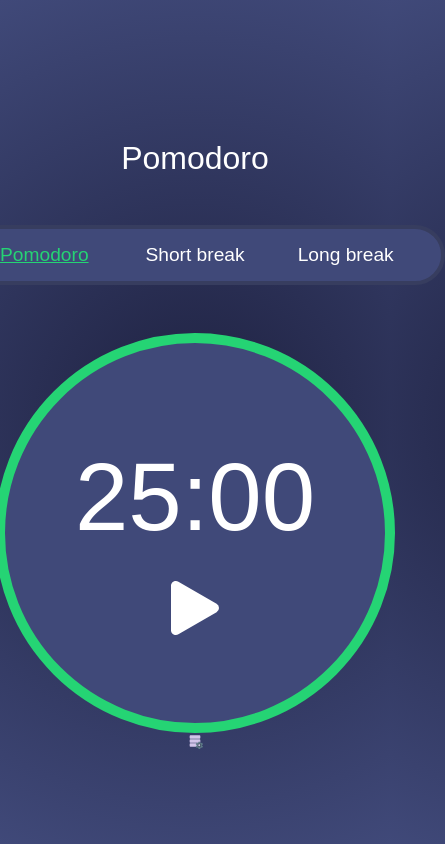
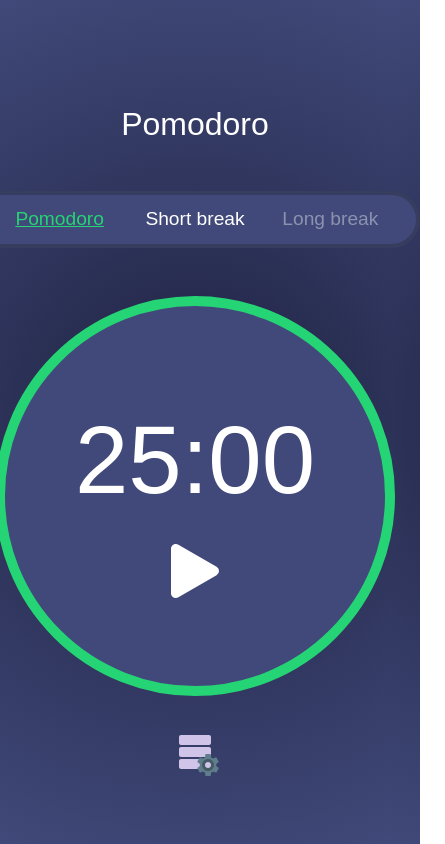
Before and after one commit to LuisMarchio03/pomodoro-app, a React (Vite) app: page / in a window 390 px wide. Shown: the whole page, 445 px wide, since content can reach past the window. Built offline with nearby package versions, Linux system fonts and the light colour scheme.

Commit message:
pomodoro-app

```diff
--- a/package.json
+++ b/package.json
@@ -9,6 +9,7 @@
   "dependencies": {
     "react": "^17.0.0",
     "react-dom": "^17.0.0",
+    "react-hot-toast": "^2.1.0",
     "react-icons": "^4.2.0",
     "react-router-dom": "^5.2.0",
     "sass": "^1.37.2"
--- a/src/hooks/useTimer.tsx
+++ b/src/hooks/useTimer.tsx
@@ -41,6 +41,11 @@ export function useTimer() {
     setActive(true);
   }
 
+  function pauseCountdown() {
+    setActive(false);
+    setTime(time);
+  }
+
   return {
     time,
     setTime,
@@ -58,6 +63,7 @@ export function useTimer() {
     minuteShortBreakRight,
     secondShortBreakLeft,
     secondShortBreakRight,
-    startCountdown
+    startCountdown,
+    pauseCountdown
   };
 }
--- a/src/pages/Home/index.tsx
+++ b/src/pages/Home/index.tsx
@@ -3,6 +3,7 @@ import { useTimer } from "../../hooks/useTimer";
 
 import { FcDataConfiguration } from "react-icons/fc";
 import { BsPlayFill } from "react-icons/bs";
+import { BsFillPauseFill } from "react-icons/bs";
 
 import "./style.scss";
 
@@ -25,6 +26,7 @@ export function Home() {
     secondShortBreakLeft,
     secondShortBreakRight,
     startCountdown,
+    pauseCountdown
   } = useTimer();
 
   useEffect(() => {
@@ -38,6 +40,20 @@ export function Home() {
       setShortBreak(true);
     }
   }, [active, time]);
+
+
+  useEffect(() => {
+    if (shortBreak && timeShortBreak > 0) {
+      setTimeout(() => {
+        setTimeShortBreak(timeShortBreak - 1);
+      }, 1000); // A cada 1 segundo, sera retirado -1 da varialvel time.
+    } else if (timeShortBreak === 0) {
+      setTime(25 * 60);
+      setTimeShortBreak(5 * 60);
+      setActive(false);
+      setShortBreak(false);
+    }
+  }, [shortBreak, timeShortBreak]);
 
   return (
     <main className="container">
@@ -56,7 +72,7 @@ export function Home() {
                     <a href="">Short break</a>
                   </li>
                   <li>
-                  <a href="">Long break</a>
+                    <a id="long-break" href="">Long break</a>
                   </li>
                 </ul>
             ) : (
@@ -88,9 +104,15 @@ export function Home() {
               <strong>{secondLeft}</strong>
               <strong>{secondRight}</strong>
             </div>
+            {active === false ? (
                 <span onClick={startCountdown}>
                   <BsPlayFill />
                 </span>
+              ) : (
+                <span onClick={pauseCountdown}>
+                  <BsFillPauseFill />
+                </span>
+              )}
           </section>
         ) : (
           <section className="counterShortBreak">
@@ -103,9 +125,16 @@ export function Home() {
                 <strong>{secondShortBreakLeft}</strong>
                 <strong>{secondShortBreakRight}</strong>
             </div>
+              {active === true ? (
+                <span onClick={pauseCountdown}>
+                  <BsFillPauseFill />
+                </span>
+              ) : (
                 <span onClick={startCountdown}>
                   <BsPlayFill />
                 </span>
+              )}
+
           </section>
         )}
 
--- a/src/pages/Home/style.scss
+++ b/src/pages/Home/style.scss
@@ -25,6 +25,10 @@
       border-radius: 50px;
 
       margin: 3rem 0;
+
+      @media (max-width: 750px) {
+        width: 450px;
+      }
 
       ul {
         display: flex;
@@ -55,6 +59,10 @@
               text-decoration: underline;
               color: var(--main-blue);
             }
+
+            &#long-break {
+              opacity: 0.4;
+            }
           }
         }
       }
@@ -70,6 +78,7 @@
     border-radius: 50%;
 
     margin: 0 auto;
+    margin-bottom: 2rem;
 
     display: flex;
     flex-direction: column;
@@ -124,4 +133,13 @@
       cursor: pointer;
     }
   }
+
+  footer {
+    span {
+      font-size: 3rem;
+      color: #ffffff;
+
+      cursor: pointer;
+    }
+  }
 }
```
Also changed, not shown: 1 other file (tests, documents, lock files or other folders). Lines whose indentation alone changed are shown as unchanged.
